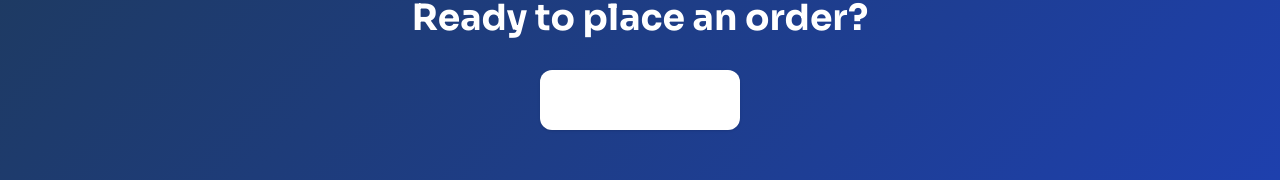
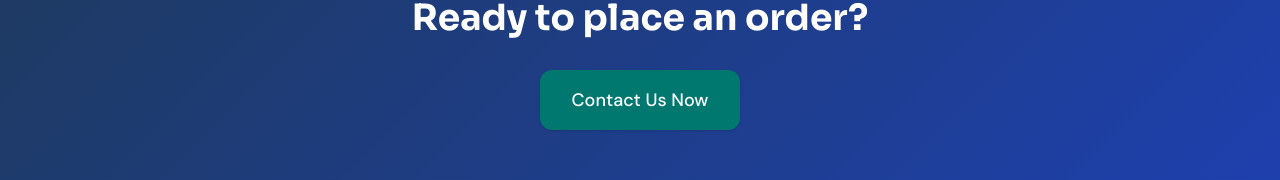
Before and after one commit to dotnepal/ho-gas-factory, a React (Vite) app: page / in a window 1280 px wide. Shown: the part 2186-2366 px from the top of the page. Built offline with nearby package versions, Linux system fonts and the light colour scheme.

Commit message:
fix buttons bg

```diff
--- a/src/pages/HomePage.tsx
+++ b/src/pages/HomePage.tsx
@@ -69,7 +69,7 @@ function HomeHero() {
             <Button as="a" href="/contact" size="lg">
               {t('home.hero.cta.contact')}
             </Button>
-            <Button as="a" href="/products" variant="outline" size="lg" className="border-white text-white hover:bg-white hover:text-brand-blue">
+            <Button as="a" href="/products" variant="outline" size="lg" className="border-white text-white hover:bg-green hover:text-brand-blue">
               {t('home.hero.cta.products')}
             </Button>
           </div>
@@ -271,7 +271,7 @@ function CTABanner() {
             as="a"
             href="/contact"
             size="lg"
-            className="bg-white text-brand-blue hover:bg-brand-light border-0 shadow-lg"
+            className="text-brand-blue hover:bg-brand-light border-0 shadow-lg bg-teal-700 hover:bg-teal-900"
           >
             {t('home.cta.button')}
           </Button>
```
